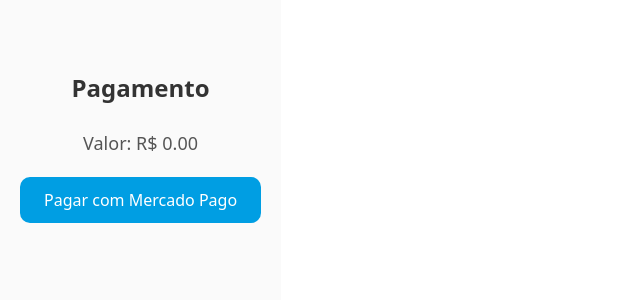
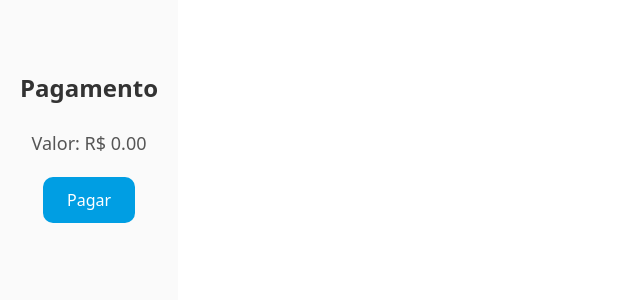
Before and after one commit to JRogerioSC/LojaA-ai, a React (Vite) app: page /pagamento in a window 1280 px wide. Shown: the top 300 px of the page, without its empty margins (0-640 px from the left). Built offline with nearby package versions, Linux system fonts and the light colour scheme.

Commit message:
pagarMod

```diff
--- a/src/pagamentos/Pagamento.jsx
+++ b/src/pagamentos/Pagamento.jsx
@@ -63,7 +63,7 @@
             <h3>{produto.nome}</h3>
             <p>Valor: R$ {Number(produto.preco).toFixed(2)}</p>
             <button onClick={pagar} disabled={carregando}>
-                {carregando ? "Processando..." : "Pagar com Mercado Pago"}
+                {carregando ? "Processando..." : "Pagar"}
             </button>
         </div>
     );
```
